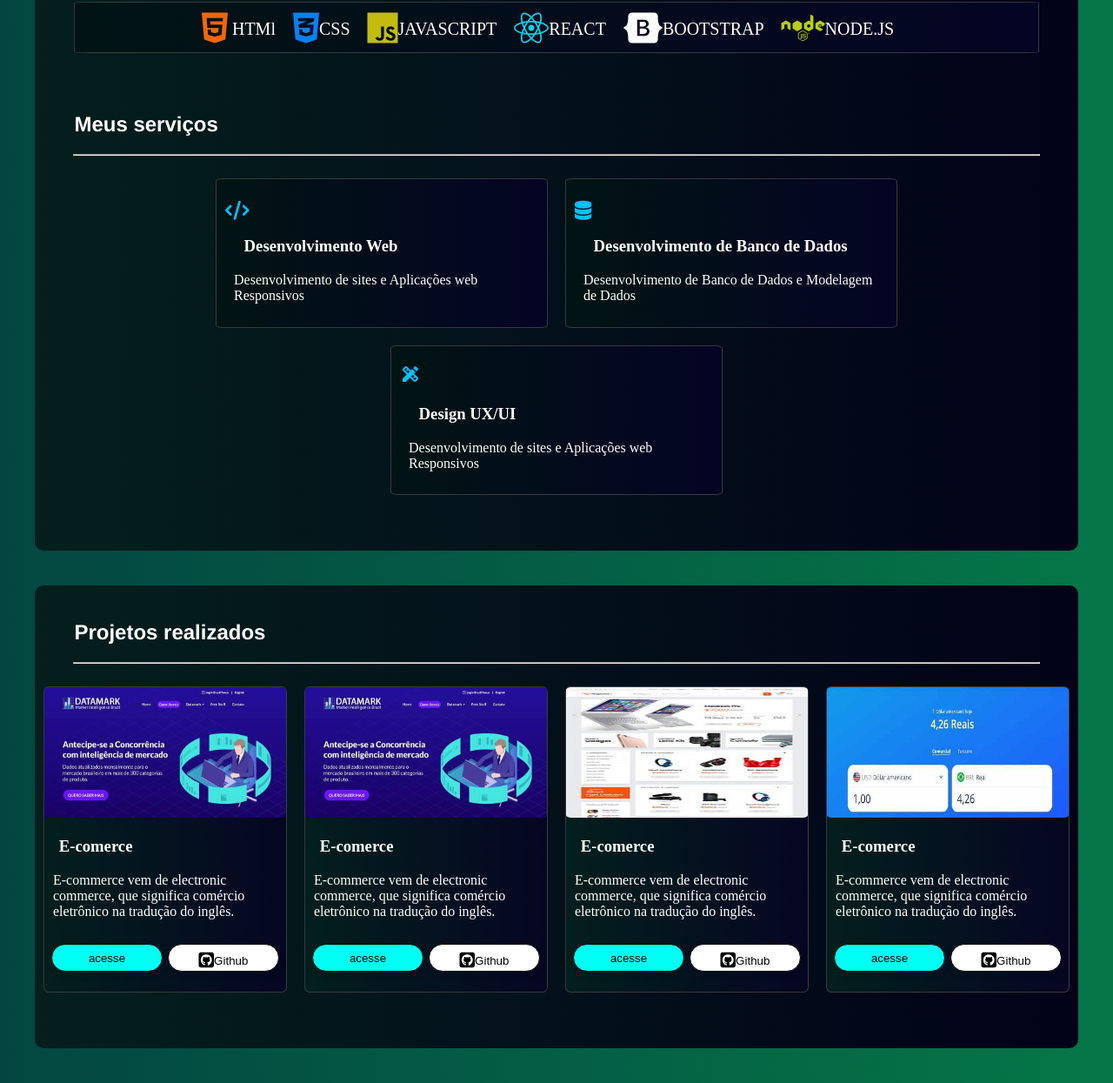
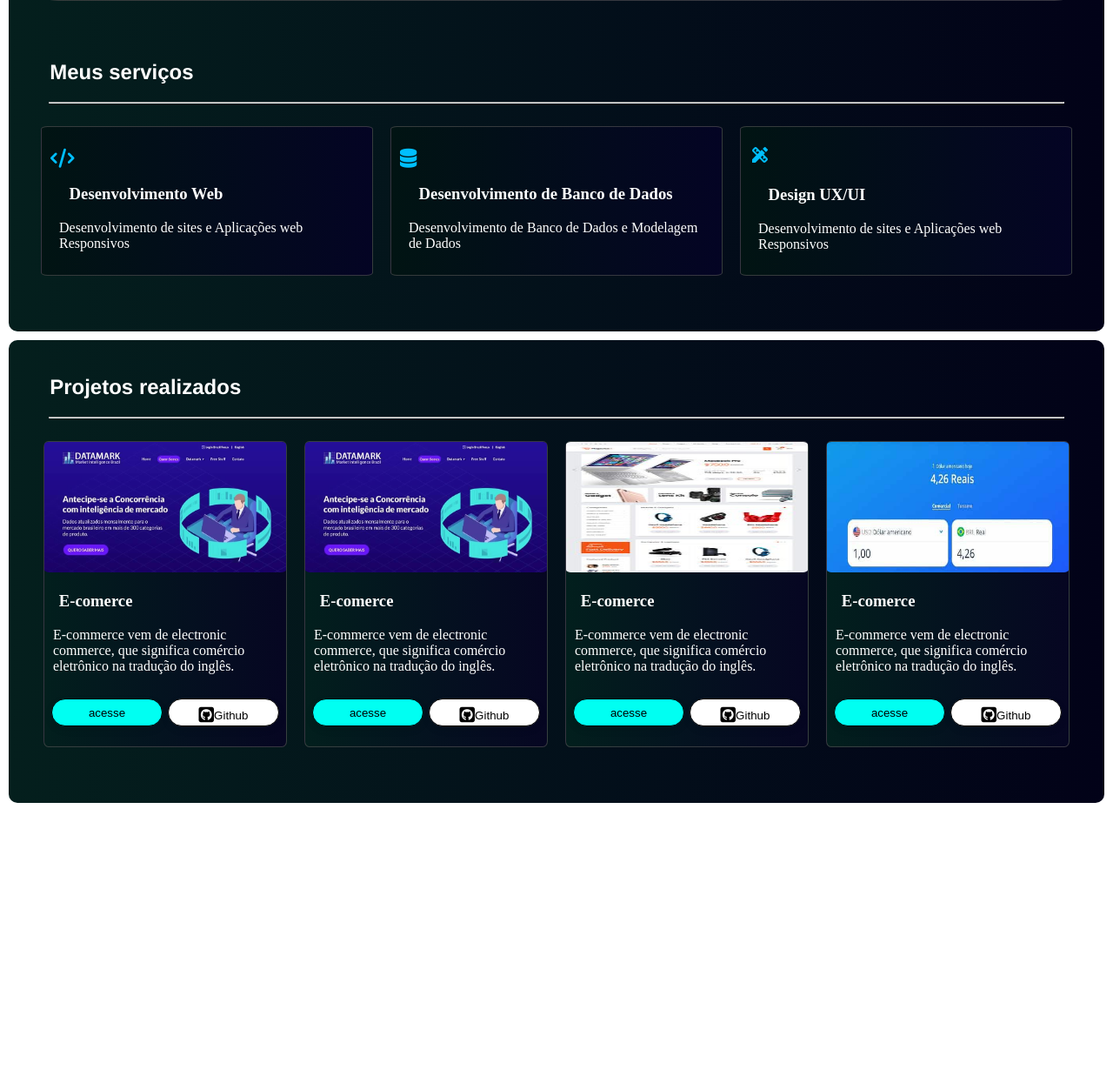
Before and after one commit to Andradengomane/siteportifolio, a plain HTML site: page index.html in a window 1280 px wide. Shown: the part 805-2050 px from the top of the page at 87% size. After the commit the page ends 1738 px from the top, so only its background shows below. Drawn offline with Linux system fonts and the light colour scheme; a web font is replaced by a local one.

Commit message:
alteração das bordas

```diff
--- a/index.css
+++ b/index.css
@@ -70,7 +70,7 @@ header{
 background: linear-gradient(to bottom, rgb(1, 1, 14), #041f1d);
 border-radius: 1%;
 width:;
-margin: 40px;
+margin: 10px;
 padding-bottom: 5%;
 }
 
@@ -386,7 +386,7 @@ margin-top: 100px
 
 
   body{
-    background: linear-gradient(to left,  rgb(5, 119, 71), #034641);
+    background color: white;
  margin: 0%;
 
   }
@@ -422,7 +422,7 @@ margin-top: 100px
 background: linear-gradient(to left,  rgb(2, 2, 24), #041f1d);
 padding: 10px;
 padding-bottom: 4rem;
-margin: 40px;
+margin: 10px;
 border-radius: 10px;
 }
 
@@ -444,12 +444,10 @@ border-color:  rgba(88, 87, 87, 0.603);
  }
 
  .background {
-
 background: linear-gradient(to left,  rgb(2, 2, 24), #041f1d);
 padding: 10px;
 padding-bottom: 4rem;
-
-  margin: 40px;
+margin: 10px;
 border-radius: 10px;
 
 
@@ -567,24 +565,13 @@ align-items: center;
   background-color:white;
   width: 100px;
   height: 100px;
-
-
-
-
-
-
   }
 
 
-
-
-
-span{
+span {
  color:#0a90df ;
   font-family: Times New Roman;
-
  }
-
 
 
 .icones-sociais {
@@ -616,7 +603,6 @@ font-size: 13px;
 .whatsapp-link {
   position: fixed;
   bottom: 50px;
-
   width: 50px;
   height: 50px;
   right: 40px;
@@ -630,9 +616,8 @@ font-size: 13px;
 border-style:solid;
 border-width: thin;
 
+}
 
-
-}
 .fa-brands {
   margin-top: 14px;
 
```
Also changed, not shown: index.html (+2 -1 lines). Lines whose indentation alone changed are shown as unchanged.
